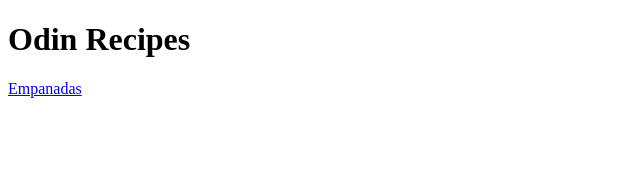
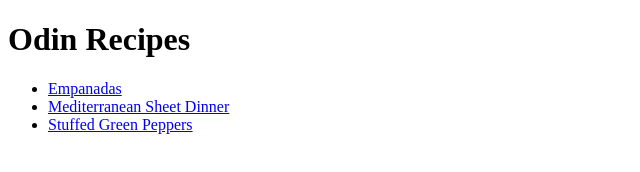
Before and after one commit to cjcropp/odin-recipes, a plain HTML site: page index.html in a window 1280 px wide. Shown: the whole page, without its empty margins (0-640 px from the left). Drawn offline with Linux system fonts and the light colour scheme.

Commit message:
Added the last second and third recipe links to the home page and organized all of the recipe links in an unordered list.

```diff
--- a/index.html
+++ b/index.html
@@ -8,6 +8,10 @@
 </head>
 <body>
     <h1>Odin Recipes</h1>
-        <a href="recipes/empanadas.html">Empanadas</a>
+        <ul>
+            <li><a href="recipes/empanadas.html">Empanadas</a></li>
+            <li><a href="recipes/medchicken.html">Mediterranean Sheet Dinner</a></li>
+            <li><a href="recipes/peppers.html">Stuffed Green Peppers</a></li>
+        </ul>
 </body>
 </html>
```
